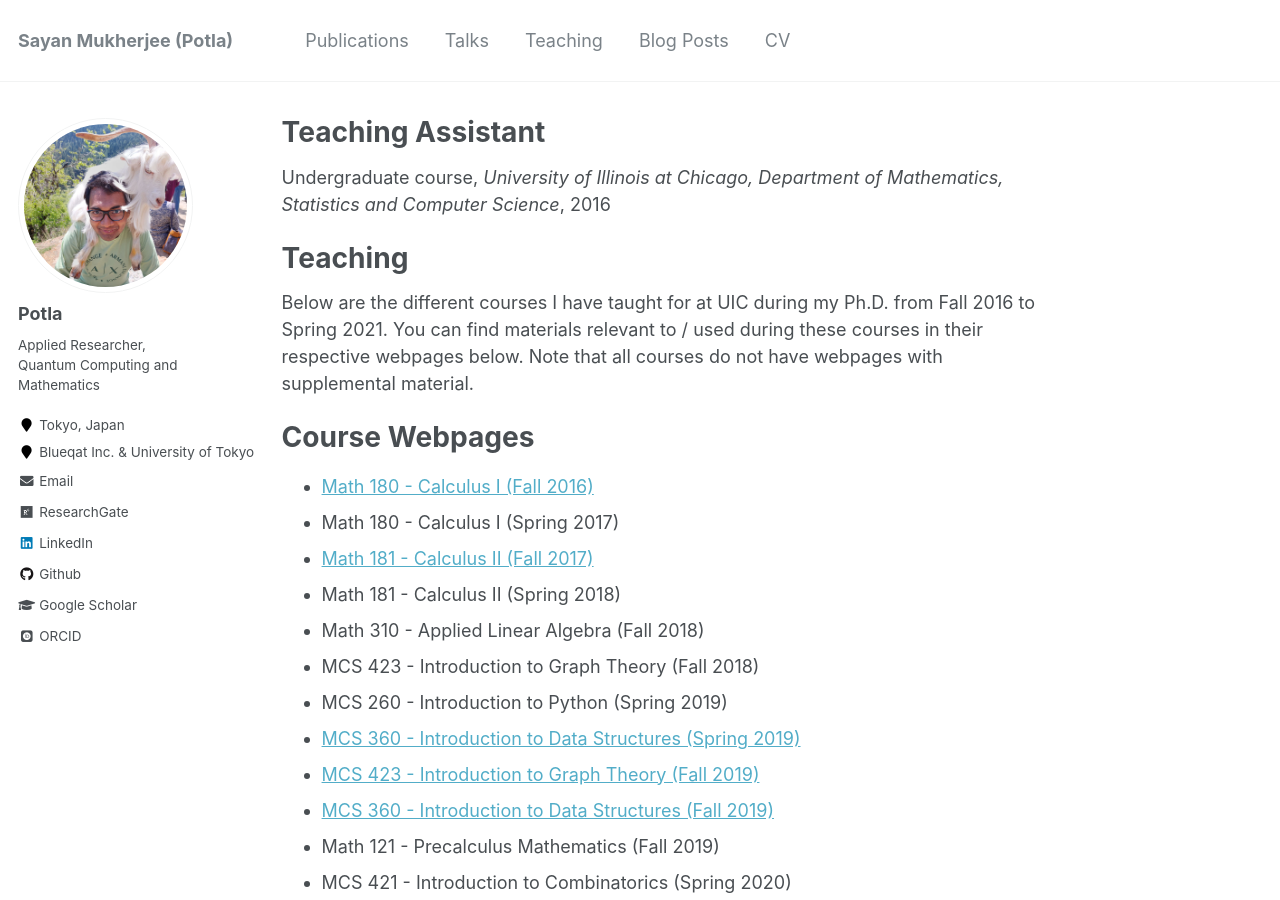
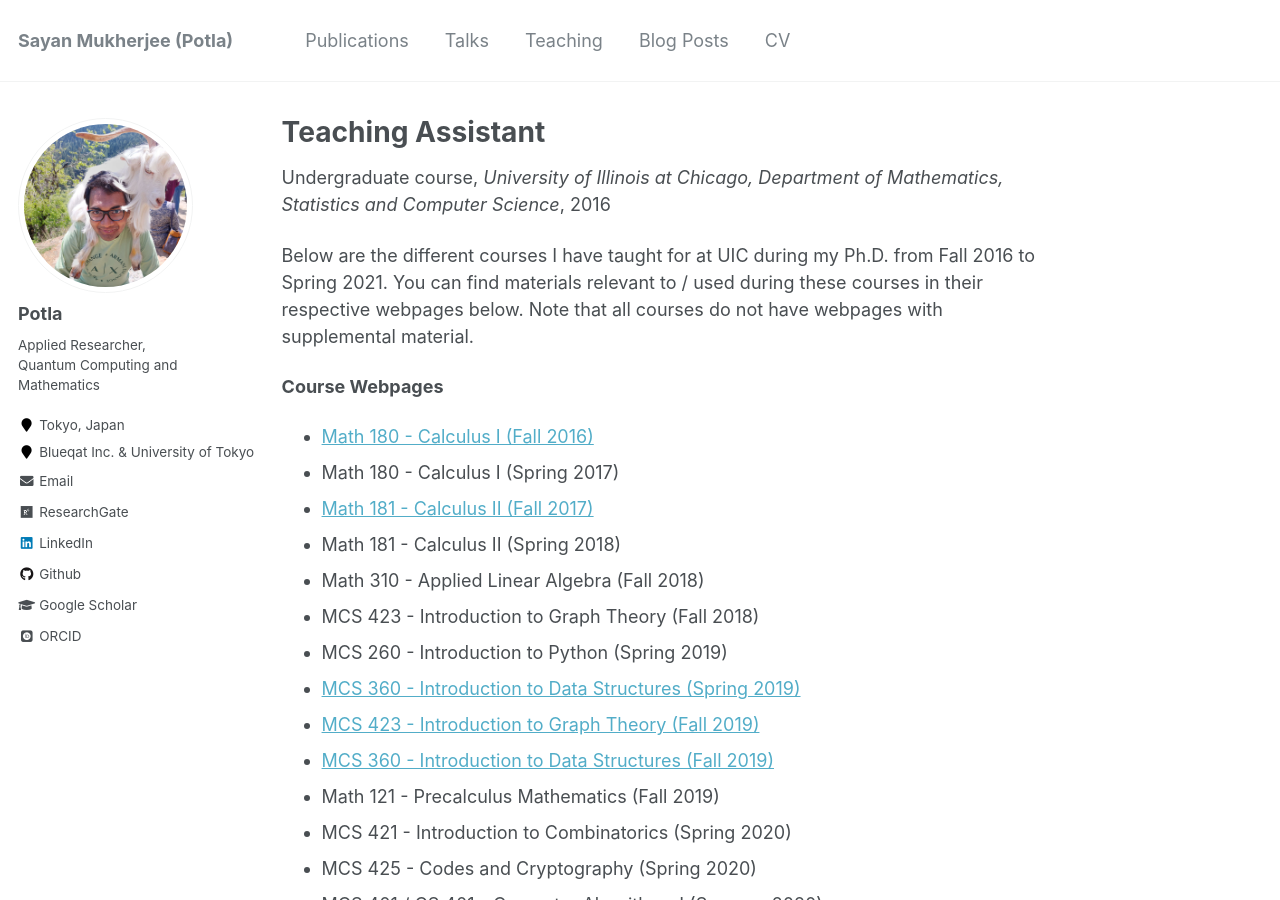
Before and after one commit to Potla1995/potla1995.github.io, a Jekyll site: the page built from _teaching/2016-2021-TA.md, in a window 1280 px wide and 900 px high. Built offline with Jekyll 4.4.1, drawn with Linux system fonts in a browser that asks for light colours; some web fonts are replaced.

Commit message:
Update 2016-2021-TA.md

```diff
--- a/_teaching/2016-2021-TA.md
+++ b/_teaching/2016-2021-TA.md
@@ -8,11 +8,9 @@ date: 2016-08-16
 location: "Chicago, Illinois, USA"
 ---
 
-# Teaching
-
 Below are the different courses I have taught for at UIC during my Ph.D. from Fall 2016 to Spring 2021. You can find materials relevant to / used during these courses in their respective webpages below. Note that all courses do not have webpages with supplemental material.
 
-# Course Webpages
+**Course Webpages**
 
 + [Math 180 - Calculus I (Fall 2016)](https://homepages.math.uic.edu/~potla/teaching/fall2016/math180_fall2016.html)
 + Math 180 - Calculus I (Spring 2017)
```
